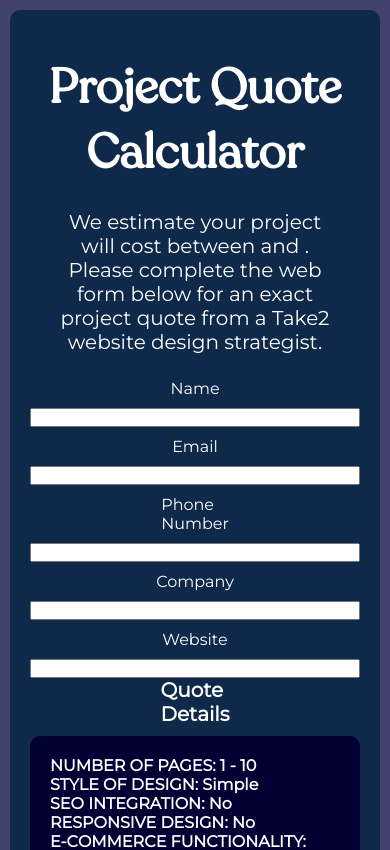
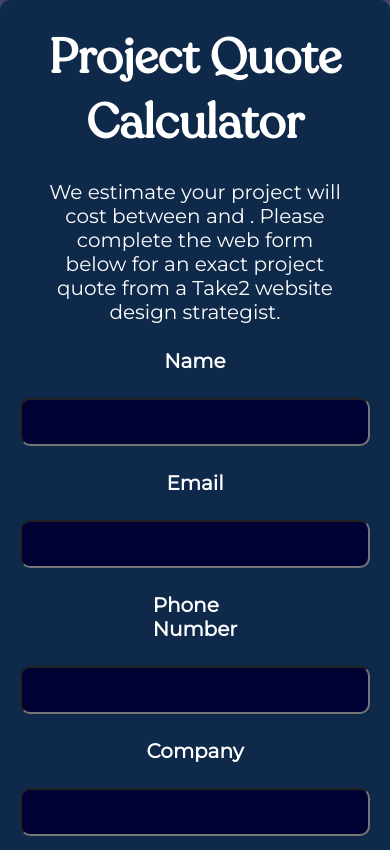
Before and after one commit to Dave-ctr/project-quote-calculator, a React (Vite) app: page /register in a window 390 px wide. Shown: the top 850 px of the page. Built offline with nearby package versions, Linux system fonts and the light colour scheme.

Commit message:
Mobile styling touched up

```diff
--- a/src/index.css
+++ b/src/index.css
@@ -23,26 +23,40 @@
     padding:15px;
   }
   .quoteFormContainer{
-    margin: 10px;
-    padding: 20px;
+    padding: 0px 20px;
     gap: 20px;
    }
    .quoteDetailsList{
     display: grid;
     grid-template-columns: 1fr;
     gap: 10px;
+    margin: 25px 0px;
+   }
+   .quoteDetailsList h3{
+margin-bottom: 25px;
    }
    .quoteFormList{
     display: grid;
     grid-template-columns: 1fr;
-    gap: 10px;
+    grid-template-rows: 0.5fr 1fr 0.5fr 1fr 0.5fr 1fr 0.5fr 1fr 0.5fr 1fr;
+    row-gap: 25px;
    }
    .quoteFormList label{
     display: flex;
     flex-direction: column;
     justify-content: center;
     align-items: center;
+    font-size: 1.25rem;
+    font-weight: bold;
    }
+   .quoteFormList input{
+    background-color: hsl(240, 100%, 10%);
+  color: white;
+  font-size: 1rem;
+  font-weight: bold;
+    border-radius: 10px;
+    padding: 0px 20px;
+  }
 }
 
 @media (min-width: 769px) {
--- a/src/pages/Home.jsx
+++ b/src/pages/Home.jsx
@@ -31,6 +31,7 @@ const Heading = styled("h1")({
   fontSize: "3rem",
   fontWeight: "bolder",
   textAlign: "center",
+  paddingTop: "25px",
 });
 
 function Home({
@@ -51,7 +52,8 @@ function Home({
       style={{
         backgroundColor: " #0e2949",
         color: "white",
-        padding: "25px",
+        padding: "0px 25px",
+        paddingBottom:'25px',
         borderRadius: "10px",
       }}
     >
--- a/src/pages/QuoteFormPage.jsx
+++ b/src/pages/QuoteFormPage.jsx
@@ -136,6 +136,7 @@ function QuoteFormPage({
             <button
               onClick={handleSubmit}
               style={{
+                marginTop:'25px',
                 padding: "5px 25px",
                 fontSize: "1.5rem",
                 borderRadius: "10px",
```
